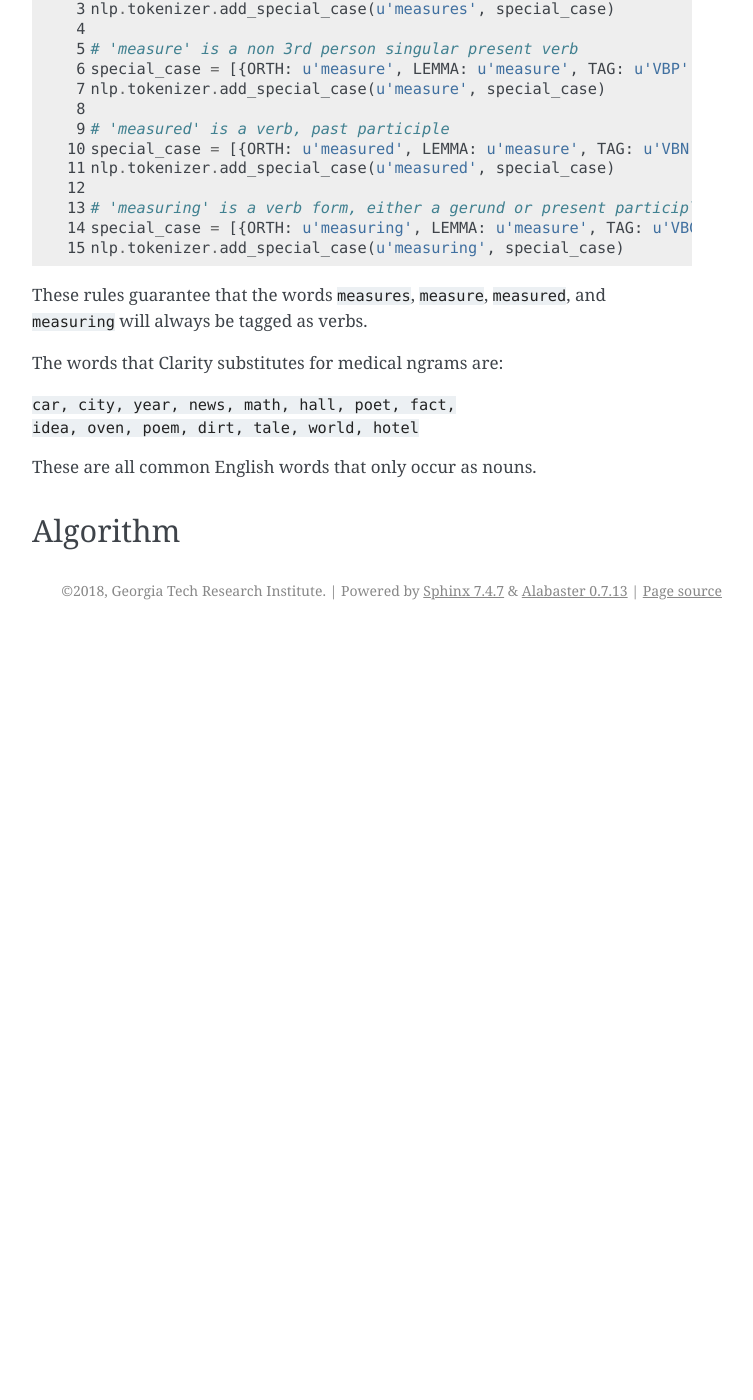
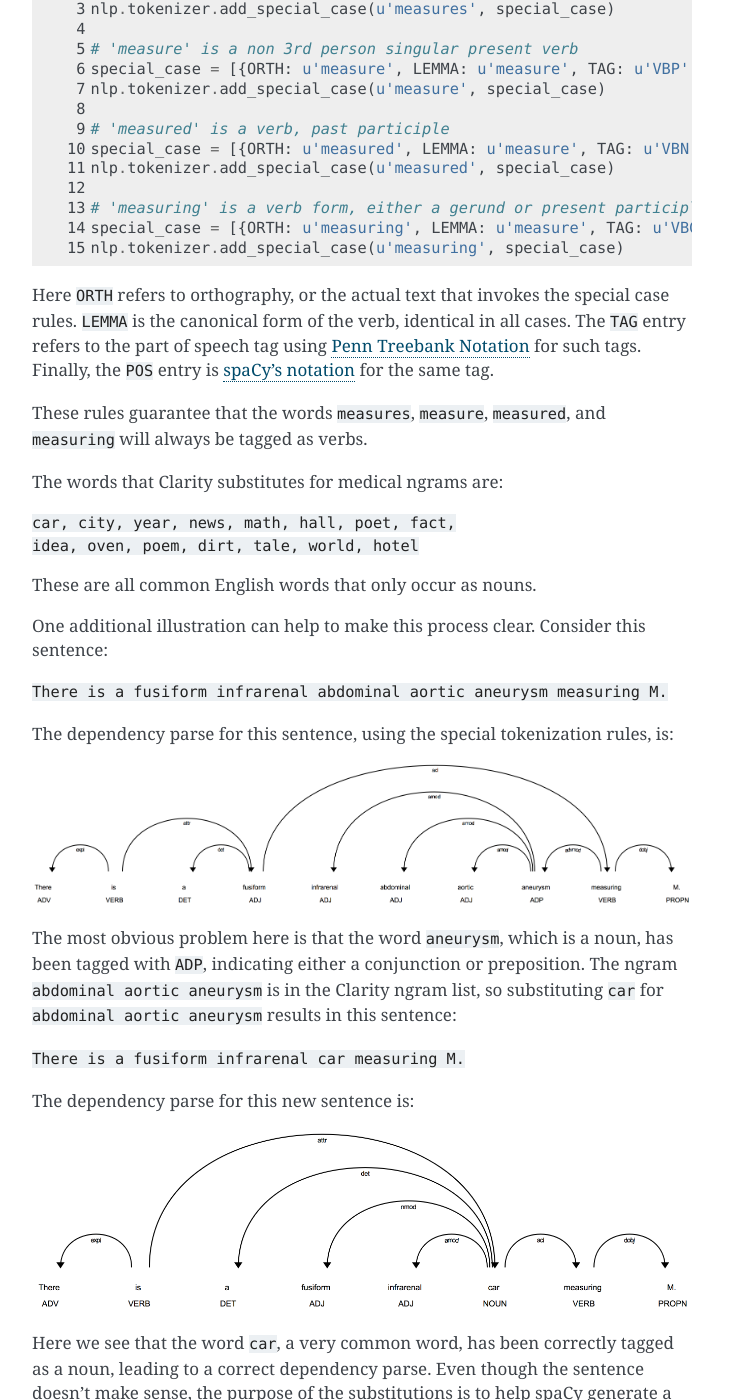
Before and after one commit to ClarityNLP/ClarityNLP, a Sphinx documentation site: the page built from docs/algorithms/measurement_subject_resolution.rst, in a window 1280 px wide and 1400 px high, scrolled down 5368 px. Shown: the whole window, without its empty margins (388-1141 px from the left). Built offline with Sphinx 7.4.7, drawn with Linux system fonts in a browser that asks for light colours; before the commit the page ends 5998 px from its top, so only the background shows below that; some of the changed text lies outside the part shown.

Commit message:
more work on subj-meas resolution documentation

```diff
--- a/docs/algorithms/measurement_subject_resolution.rst
+++ b/docs/algorithms/measurement_subject_resolution.rst
@@ -231,6 +231,16 @@ The next code block shows how Clarity accomplishes this:
     special_case = [{ORTH: u'measuring', LEMMA: u'measure', TAG: u'VBG', POS: u'VERB'}]
     nlp.tokenizer.add_special_case(u'measuring', special_case)
 
+.. _Penn Treebank Notation: https://www.ling.upenn.edu/courses/Fall_2003/ling001/penn_treebank_pos.html
+
+.. _spaCy's notation: https://spacy.io/api/annotation#pos-tagging
+
+Here ``ORTH`` refers to orthography, or the actual text that invokes the
+special case rules. ``LEMMA`` is the canonical form of the verb, identical in
+all cases. The ``TAG`` entry refers to the part of speech tag using
+`Penn Treebank Notation`_ for such tags. Finally, the ``POS`` entry is
+`spaCy's notation`_ for the same tag.
+
 These rules guarantee that the words ``measures``, ``measure``, ``measured``,
 and ``measuring`` will always be tagged as verbs.
 
@@ -241,5 +251,34 @@ The words that Clarity substitutes for medical ngrams are:
 
 These are all common English words that only occur as nouns.
 
+One additional illustration can help to make this process clear. Consider this
+sentence:
+
+``There is a fusiform infrarenal abdominal aortic aneurysm measuring M.``
+
+The dependency parse for this sentence, using the special tokenization rules,
+is:
+
+.. image:: images/displacy_fusiform_error.png
+
+The most obvious problem here is that the word ``aneurysm``, which is a noun,
+has been tagged with ``ADP``, indicating either a conjunction or preposition.
+The ngram ``abdominal aortic aneurysm`` is in the Clarity ngram list, so
+substituting ``car`` for ``abdominal aortic aneurysm`` results in this
+sentence:
+
+``There is a fusiform infrarenal car measuring M.``
+
+The dependency parse for this new sentence is:
+
+.. image:: images/displacy_fusiform_correct.png
+
+Here we see that the word ``car``, a very common word, has been correctly
+tagged as a noun, leading to a correct dependency parse.  Even though
+the sentence doesn't make sense, the purpose of the substitutions is to help
+spaCy generate a correct dependency parse, allowing the proper relationships
+among the various sentence components to be determined.
+
+
 Algorithm
 =========
```
Also changed, not shown: docs/algorithms/images/displacy_fusiform_correct.png (added), docs/algorithms/images/displacy_fusiform_error.png (added).
